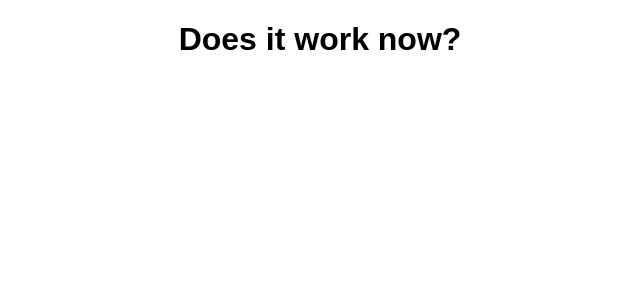
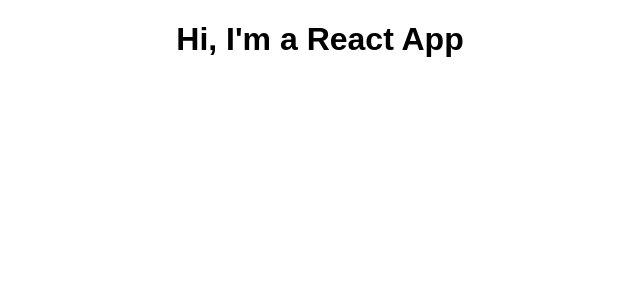
Before and after one commit to zacharyvunguyen/react-complete-guide, a React (Create React App) app: page / in a window 1280 px wide. Shown: the top 300 px of the page, without its empty margins (320-960 px from the left). Built offline with nearby package versions, Linux system fonts and the light colour scheme.

Commit message:
Understanding JSX

```diff
--- a/src/App.js
+++ b/src/App.js
@@ -3,12 +3,12 @@
 
 class App extends Component {
   render() {
-   //return (
-   //  <div className="App">
-   //    <h1> Hi, I'm a React App</h1>
-   //  </div>
-   //);
-    return React.createElement('div', {className:'App'},React.createElement('h1',null,'Does it work now?'))
+   return (
+     <div className="App">
+       <h1> Hi, I'm a React App</h1>
+     </div>
+   );
+    //return React.createElement('div', {className:'App'},React.createElement('h1',null,'Does it work now?'))
   }
 }
 
```
